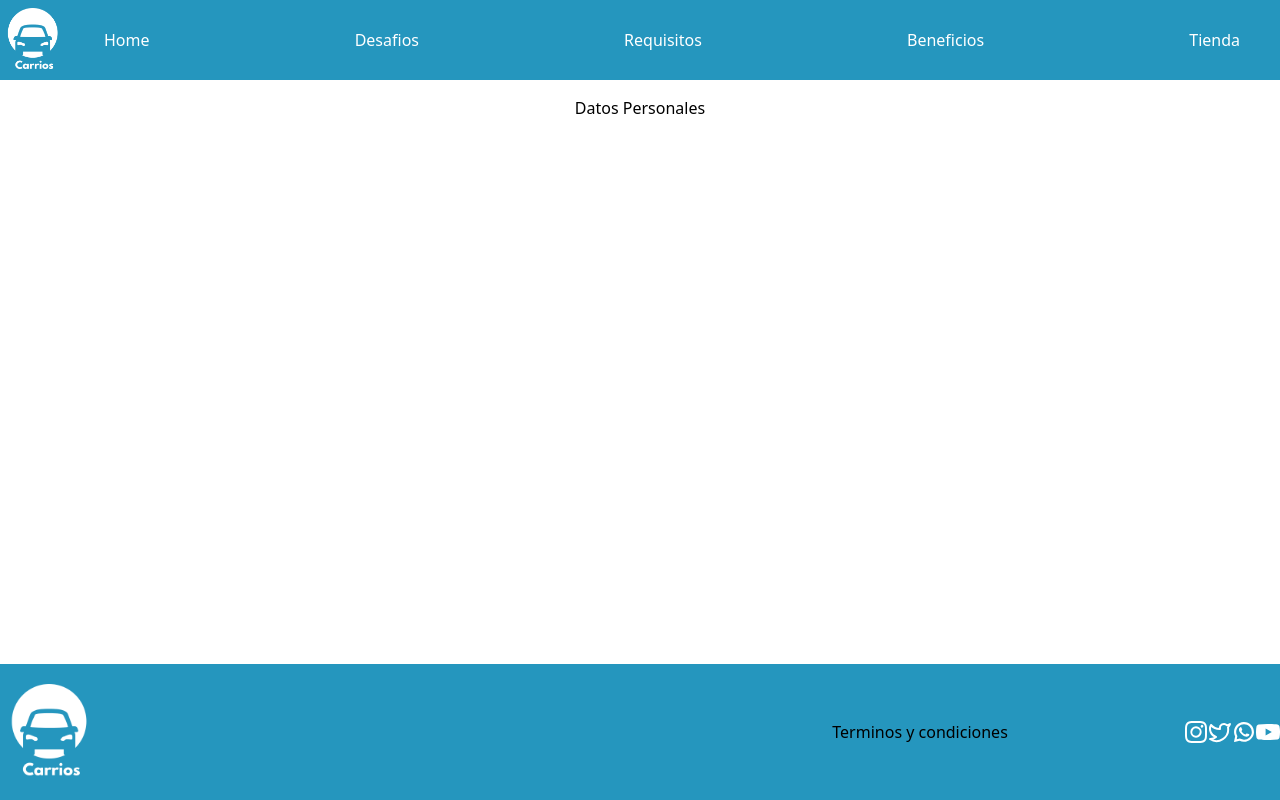
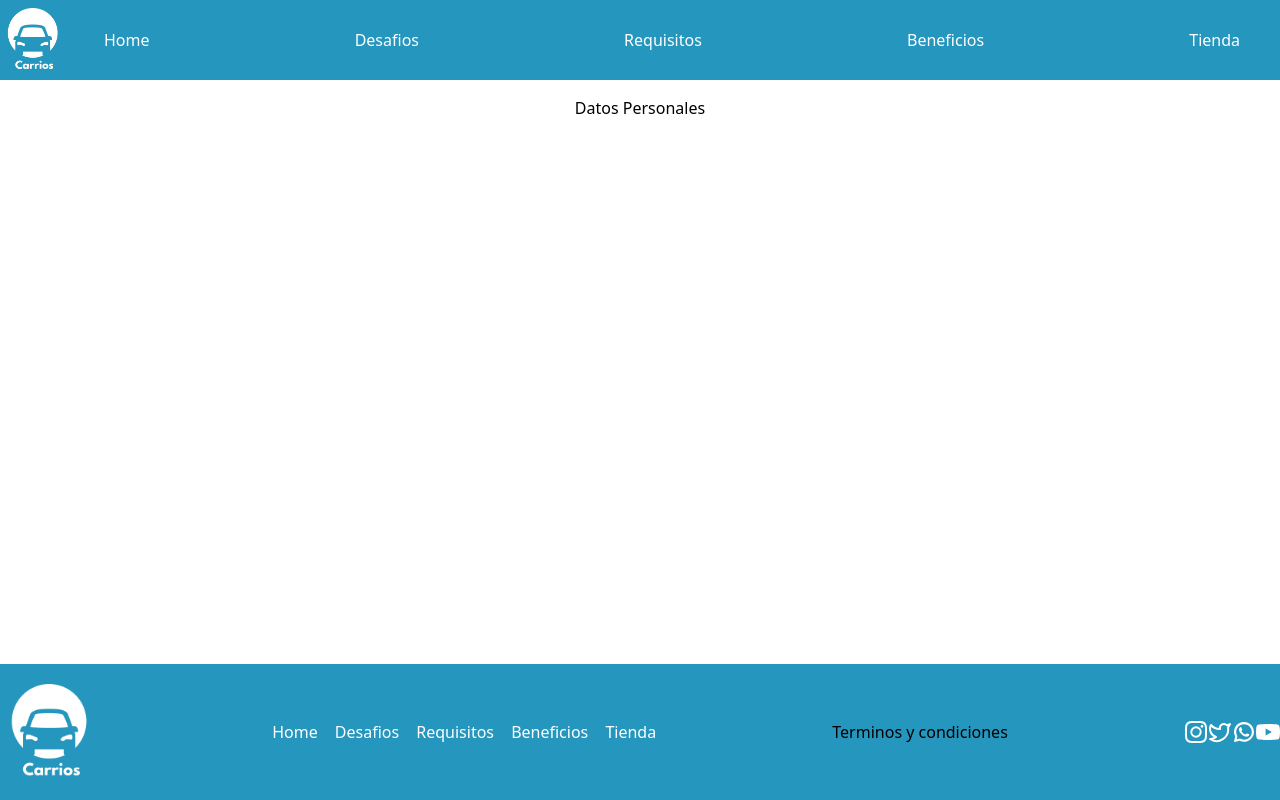
Before and after one commit to SofiaSerrano2/Arbusta-Ejercicio-Tecnico, a React (Create React App) app: page / in a window 1280 px wide. Built offline with nearby package versions, Linux system fonts and the light colour scheme; data requests are answered from the project's data file.

Commit message:
se realizan peticiones al servidor

```diff
--- a/src/component/Layout.jsx
+++ b/src/component/Layout.jsx
@@ -1,16 +1,33 @@
+import { useEffect,useState } from "react";
+
 import Header from "./public/Header";
 import Footer from "./public/Footer";
 
+import serviceSocialMedia from '../service/socialMedia'
+import serviceNavbar from '../service/navbar'
+
 const Layout = ({children}) =>{
+  const [arraySocialMedia,setArraySocialMedia]=useState();
+  const [arrayNavBar,setarrayNavBar]=useState();
+
+  useEffect(() => {
+    serviceNavbar
+    .getNavBar()
+    .then(navBar=>setarrayNavBar(navBar))
+
+    serviceSocialMedia
+    .getSocialMedia()
+    .then(socialMedia=>setArraySocialMedia(socialMedia))
+  }, [])
     return(
     <>
-      <Header/>
+      <Header arrayNavBar={arrayNavBar}/>
         <main className="h-full w-full absolute z-0">
           <div className="my-24 w-full flex justify-center">
             {children}
           </div>
         </main>
-      <Footer/>
+      <Footer arrayNavBar={arrayNavBar} arraySocialMedia={arraySocialMedia}/>
       </>
     )
 }
--- a/src/component/public/Footer.jsx
+++ b/src/component/public/Footer.jsx
@@ -3,19 +3,7 @@ import { useEffect,useState } from "react";
 import serviceSocialMedia from '../../service/socialMedia'
 import serviceNavbar from '../../service/navbar'
 
-const  Footer = ()=> {
-  const [arraySocialMedia,setArraySocialMedia]=useState();
-  const [arrayNavBar,setarrayNavBar]=useState();
-
-  useEffect(() => {
-    serviceNavbar
-    .getNavBar()
-    .then(navBar=>setarrayNavBar(arrayNavBar))
-
-    serviceSocialMedia
-    .getSocialMedia()
-    .then(socialMedia=>setArraySocialMedia(socialMedia))
-  }, [])
+const  Footer = ({arraySocialMedia,arrayNavBar})=> {
 
   return(
     <footer className='bg-blue_bg absolute z-10 inset-x-0 bottom-0 flex justify-between items-center'>
@@ -23,15 +11,10 @@ const  Footer = ()=> {
       <img className="w-24 h-24 my-5 " src='/assets/logo/logo_carrios_blue.png' alt="" />
         {/* Pages */}
       <div className='flex flex-wrap justify-between w-96'>
-        {/* <button className='text-white'>Home</button>
-        <button className='text-white'>Desafios</button>
-        <button className='text-white'>Requisitos</button>
-        <button className='text-white'>Beneficios</button>
-        <button className='text-white'>Tienda</button> */}
         {
            arrayNavBar!=null &&
-           arrayNavBar.map((navBar,index)=>(
-            <button key={index} className='text-white'>{navBar.name}</button>
+           arrayNavBar.map((navBar)=>(
+            <button  className='text-white'>{navBar.name}</button>
           ))
         }
       </div>
@@ -43,10 +26,6 @@ const  Footer = ()=> {
         {/* Social media */}
     <div>
       <div className="flex justify-around w-35">
-        {/* <img src='/assets/icons/socialMedia/icon_instagram_white.svg' alt='' />
-        <img src='/assets/icons/socialMedia/icon_twitter_white.svg' alt='' />
-        <img src='/assets/icons/socialMedia/icon_whatsapp_white.svg' alt='' />
-        <img src='/assets/icons/socialMedia/icon_youtube_white.svg' alt='' />        */}
         {
           arraySocialMedia !=null &&
           arraySocialMedia.map((socialmedia)=>(
--- a/src/component/public/Header.jsx
+++ b/src/component/public/Header.jsx
@@ -1,15 +1,16 @@
 
-const Header=()=>{
+const Header=({arrayNavBar})=>{
     return(
       <header className="bg-blue_bg absolute z-10 inset-x-0 top-0 w-full flex justify-between items-center">
         <img className=" w-16 h-16 my-2" src='/assets/logo/logo_carrios_blue.png' alt="" />
         <nav className=" flex flex-wrap	w-full mx-10 justify-between">
         {/* Va a recorrer un json con los nombres de la página y su respectiva url */}
-          <button className='text-white'>Home</button>
-          <button className='text-white'>Desafios</button>
-          <button className='text-white'>Requisitos</button>
-          <button className='text-white'>Beneficios</button>
-          <button className='text-white'>Tienda</button>
+          {
+           arrayNavBar!=null &&
+           arrayNavBar.map((navBar)=>(
+            <button  className='text-white'>{navBar.name}</button>
+          ))
+        }
         </nav>
       </header>
     )
```
